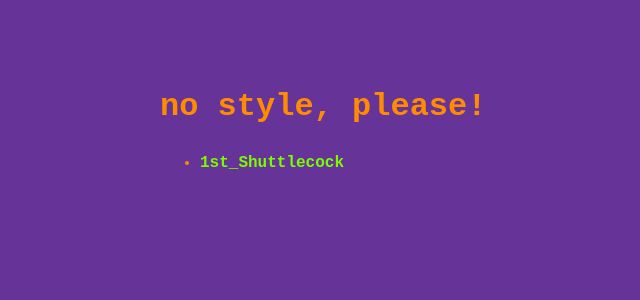
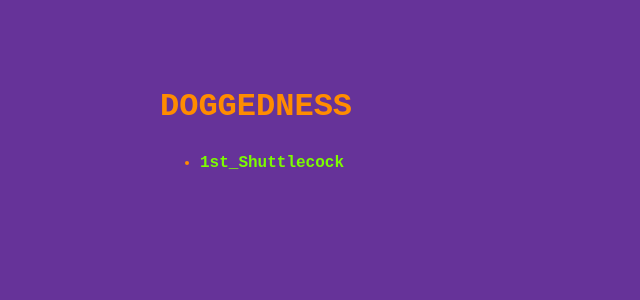
Before and after one commit to hanjicock/hanjicock.github.io, a Jekyll site: the page built from index.md, in a window 1280 px wide. Shown: the top 300 px of the page, without its empty margins (160-800 px from the left). Built offline with Jekyll 4.4.1, drawn with Linux system fonts in a browser that asks for light colours.

Commit message:
Merge remote-tracking branch 'origin/main'

```diff
--- a/_config.yml
+++ b/_config.yml
@@ -1,4 +1,4 @@
-title: no style, please! # name of the site
+title: DOGGEDNESS # name of the site
 author: Riccardo Graziosi # name of site's author
 email: riccardo.graziosi97@gmail.com # email of site's author
 url: https://riggraz.dev # root address of the site
```
